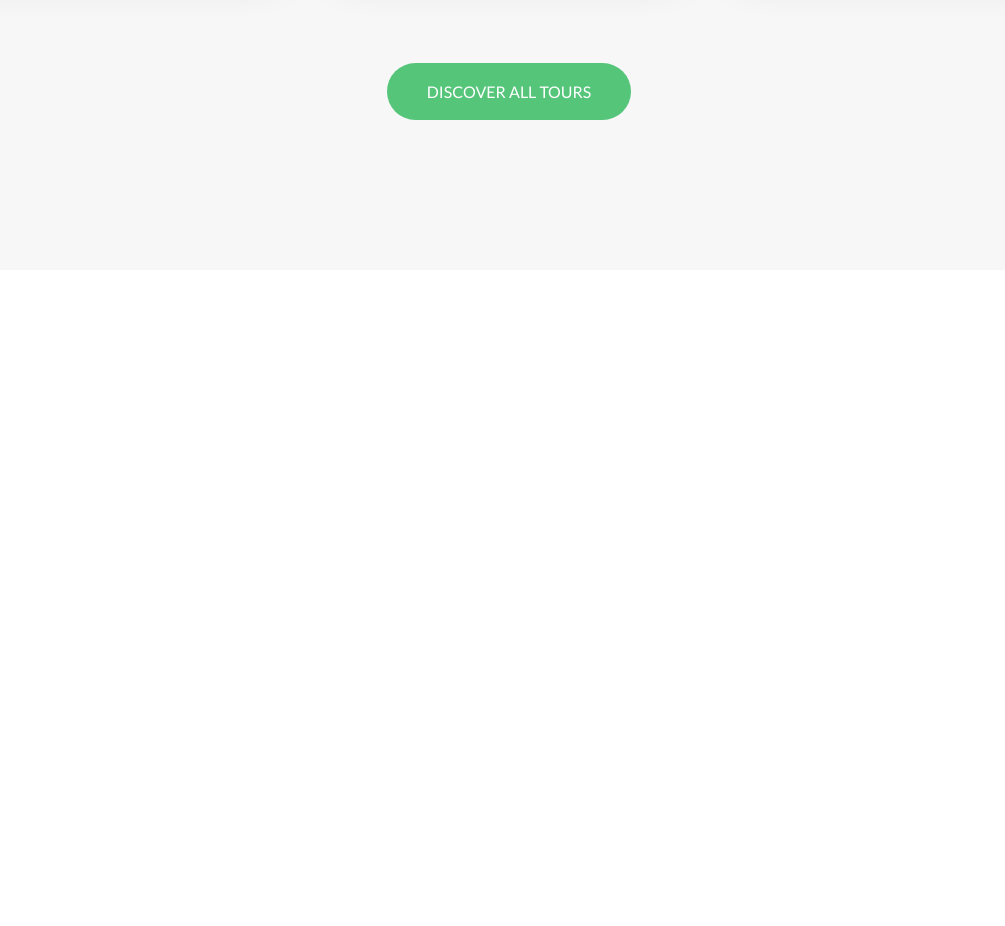
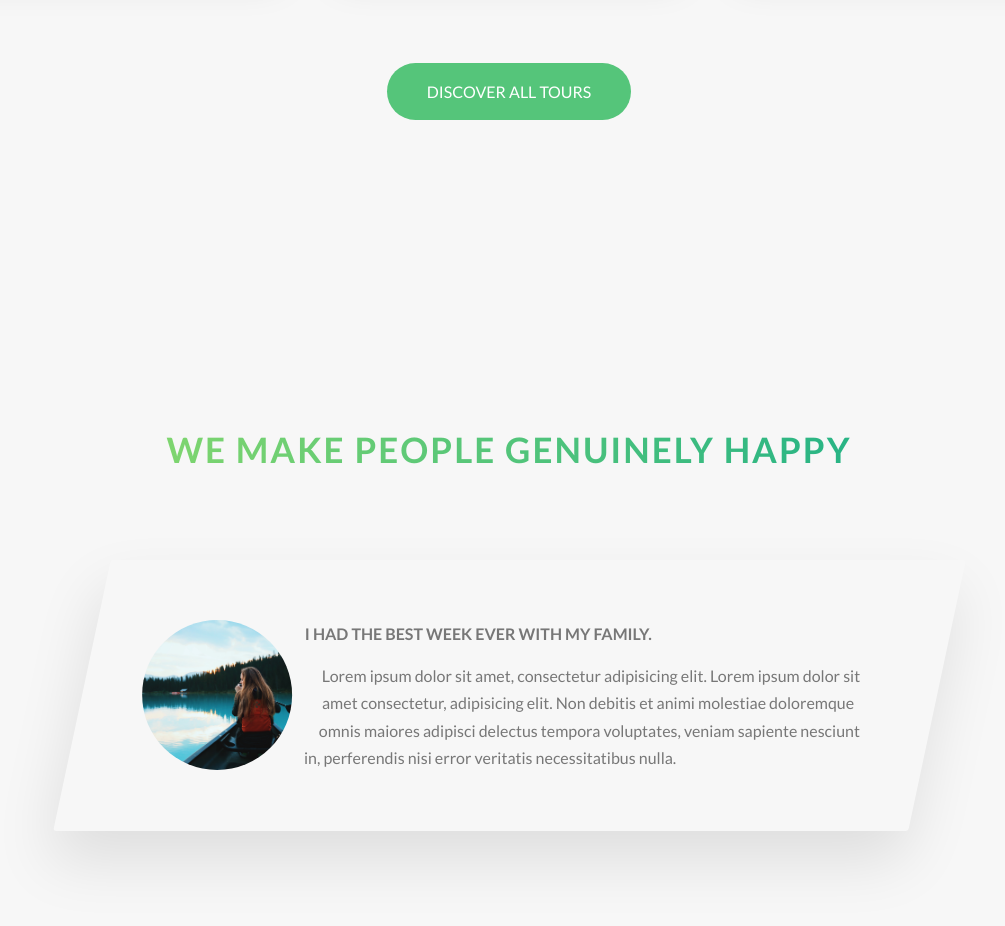
Before and after one commit to martywebdev/natours, a website: page index.html in a window 1280 px wide. Shown: the part 3001-3927 px from the top of the page, without its empty margins (131-1136 px from the left). Before the commit the page ends 3301 px from the top, so only its background shows below. Drawn offline with Linux system fonts and the light colour scheme.

Commit message:
stories section 1

```diff
--- a/index.html
+++ b/index.html
@@ -230,6 +230,22 @@
           <a href="#" class="btn btn--green">Discover all tours</a>
         </div>
       </section>
+      <section class="section-stories">
+        <div class="u-center-text u-margin-bottom-big">
+          <h2 class="heading-secondary">We make people genuinely happy</h2>
+        </div>
+        <div class="row">
+          <div class="story">
+            <figure class="story__shape">
+              <img src="img/nat-8.jpg" alt="person on a tour" class="story__img">
+            </figure>
+            <div class="story__text">
+              <h3 class="heading-tertiary u-margin-bottom-small">I had the best week ever with my family.</h3>
+              <p>Lorem ipsum dolor sit amet, consectetur adipisicing elit. Lorem ipsum dolor sit amet consectetur, adipisicing elit. Non debitis et animi molestiae doloremque omnis maiores adipisci delectus tempora voluptates, veniam sapiente nesciunt in, perferendis nisi error veritatis necessitatibus nulla.</p>
+            </div>
+          </div>
+        </div>
+      </section>
     </main>
   </body>
 </html>
--- /dev/null
+++ b/scss/components/_story.scss
@@ -0,0 +1,35 @@
+@use "../abstracts/variables" as *;
+
+.story {
+  width: 75%;
+  margin: 0 auto;
+  box-shadow: 0 3rem 6rem rgba($color-black, $alpha: 0.1);
+  border-radius: 3px;
+  padding: 6rem;
+  padding-left: 9rem;
+  font-size: $default-font-size;
+  transform: skewX(-12deg);
+
+  & > * {
+    transform: skewX(12deg);
+  }
+
+  &__shape {
+    width: 15rem;
+    height: 15rem;
+    float: left;
+    -webkit-shape-outside: circle(50% at 50% 50%);
+    shape-outside: circle(50% at 50% 50%);
+    -webkit-clip-path: circle(50% at 50% 50%);
+    clip-path: circle(50% at 50% 50%);
+    transform: translateX(-3rem) skewX(12deg);
+  }
+
+  &__img {
+    height: 100%;
+  }
+
+  &__text {
+    transform: skewX(12deg);
+  }
+}
--- a/scss/main.scss
+++ b/scss/main.scss
@@ -12,6 +12,7 @@
 @use 'components/composition';
 @use 'components/feature-box';
 @use 'components/card';
+@use 'components/story';
 @use 'layout/header';
 @use 'layout/grid';
 @use 'pages/home';
--- a/scss/pages/_home.scss
+++ b/scss/pages/_home.scss
@@ -28,3 +28,8 @@
     padding: 25rem 0 15rem 0;
     margin-top: -10rem;
 }
+
+.section-stories {
+    padding: 15rem 0;
+    background-color: $color-grey-light-1;
+}
```
Also changed, not shown: css/style.css, 1 other file.
